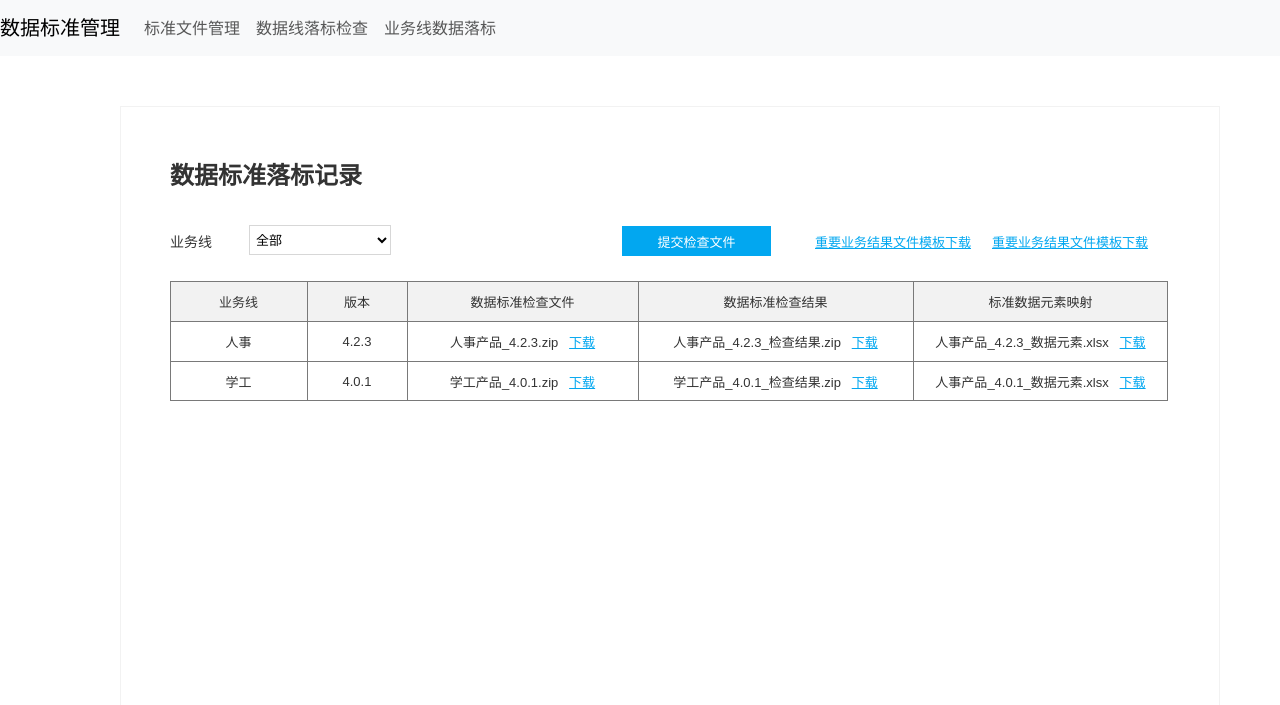
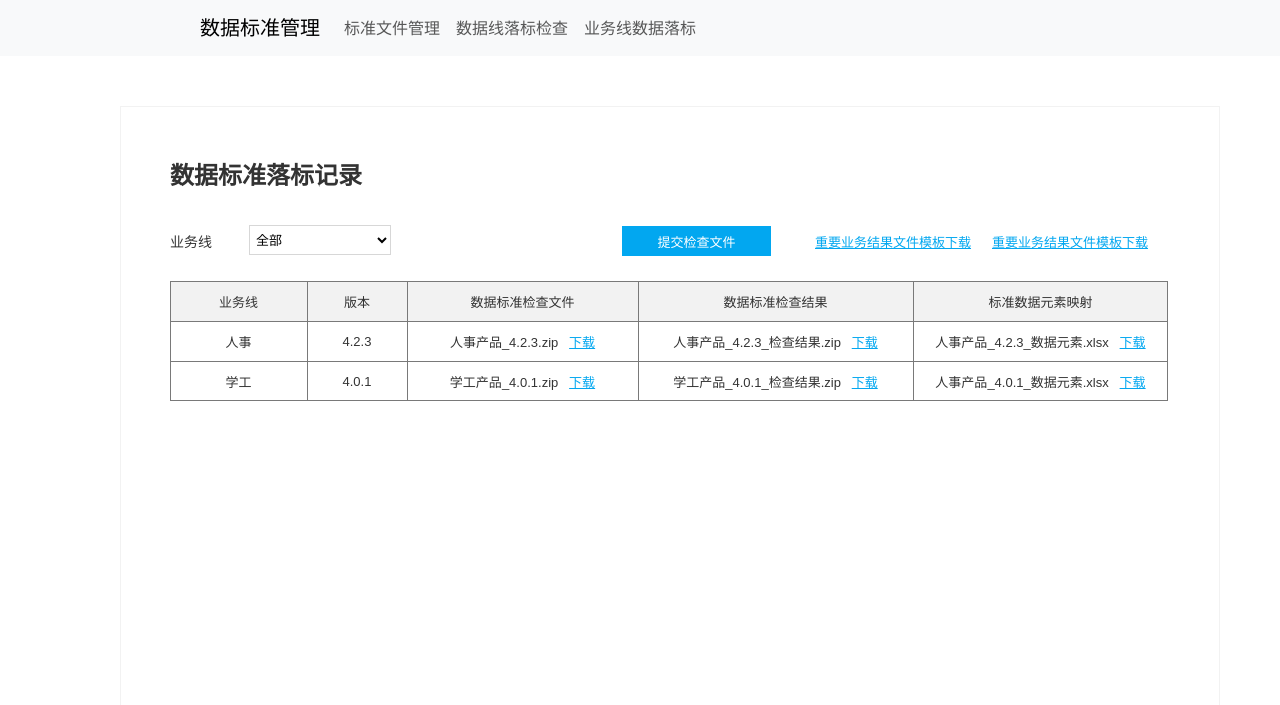
Before and after one commit to zhou-zhichao/flaskWeb, a Flask app: page /third in a window 1280 px wide. Shown: the top 705 px of the page. Run offline with Flask 3, Linux system fonts and the light colour scheme; some libraries are stand-ins or nearby versions.

Commit message:
8.9早上

```diff
--- a/app.py
+++ b/app.py
@@ -22,8 +22,7 @@ def read_filenames_with_version(folder):
     # 返回结果列表
     return result
 
-#
-#
+
 def read_filenames(folder):
     # 创建一个空列表来存储结果
     result = []
@@ -55,6 +54,7 @@ def create_app():
             g.file_tuple = read_filenames('file/standard')
             print(g.file_tuple)
 
+
     # a simple page that says hello
     @app.route('/hello')
     def hello():
@@ -67,6 +67,7 @@ def create_app():
     @app.route('/second')
     def second():
         return render_template('数据线落标检查.html')
+
     @app.route('/third')
     def third():
         return render_template('业务线数据落标.html')
--- a/templates/业务线数据落标.html
+++ b/templates/业务线数据落标.html
@@ -48,6 +48,7 @@
   </head>
   <body>
   <nav class="navbar navbar-expand-lg navbar-light bg-light">
+      <div style="width:200px"></div>
     <a class="navbar-brand" href="#">数据标准管理</a>
     <button class="navbar-toggler" type="button" data-toggle="collapse" data-target="#navbarNav"
             aria-controls="navbarNav" aria-expanded="false" aria-label="Toggle navigation">
```
